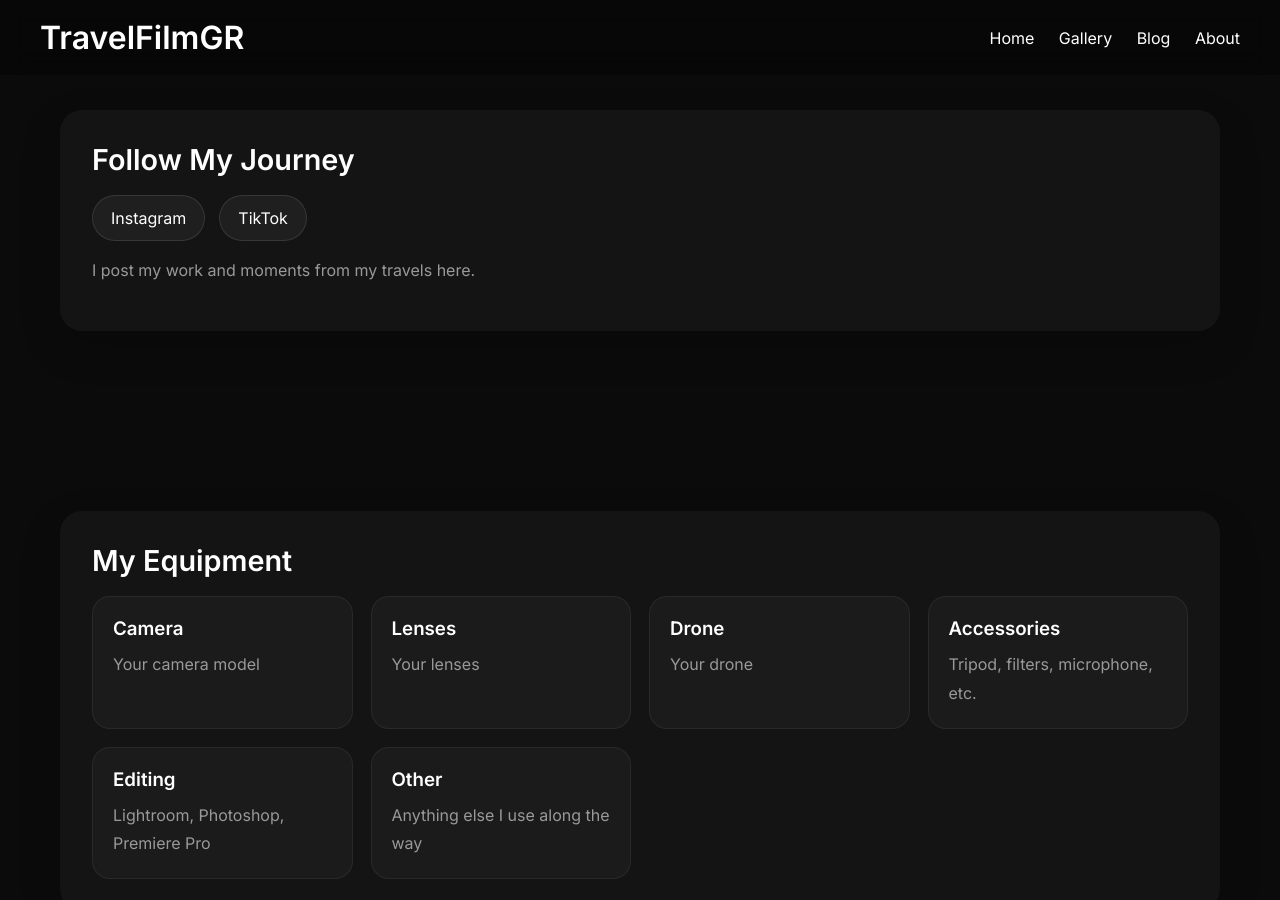
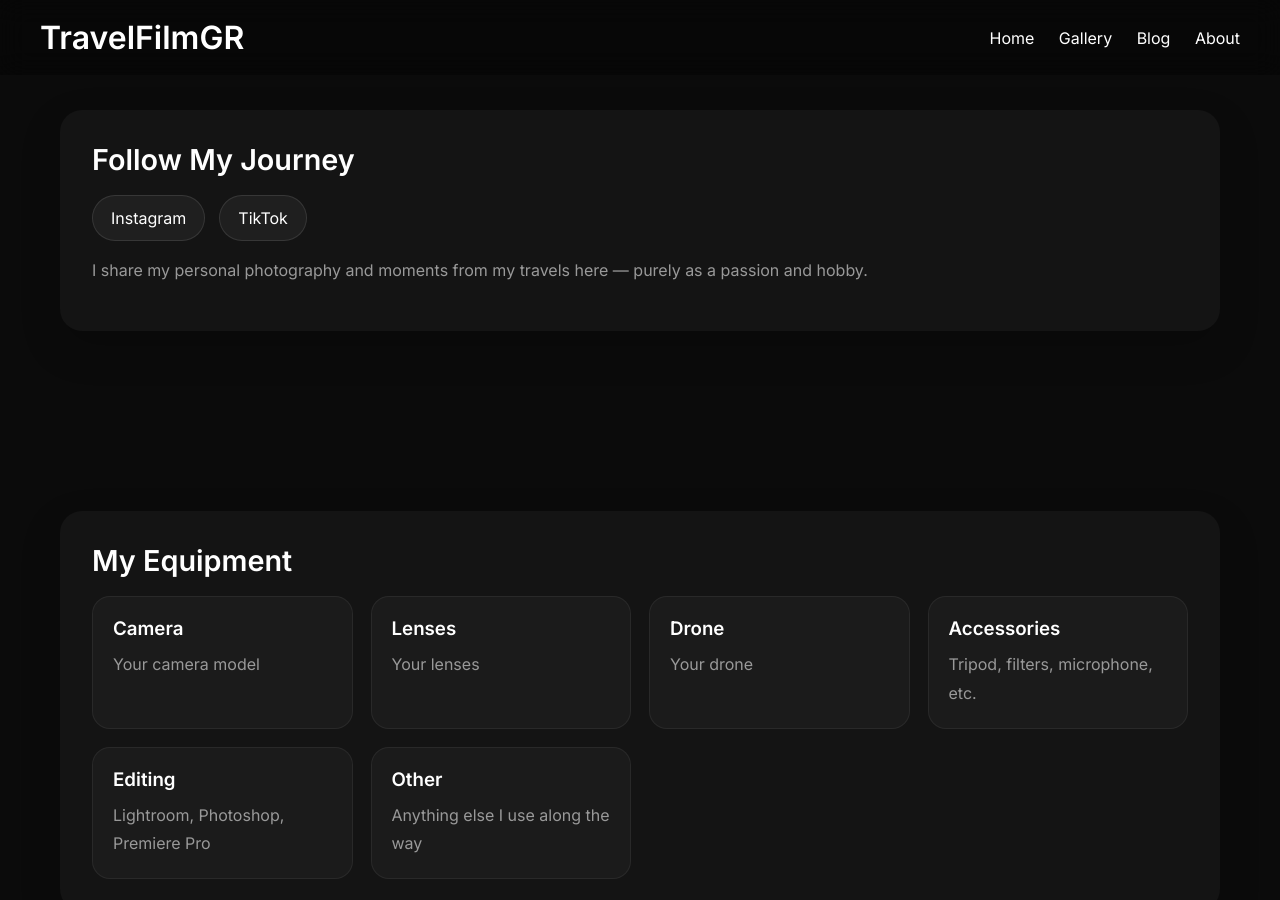
Before and after one commit to travelfilmgr/travelfilmgr.github.io, a Jekyll site: the page built from about.md, in a window 1280 px wide and 900 px high, scrolled down 929 px. Built offline with Jekyll 4.4.1, drawn with Linux system fonts in a browser that asks for light colours.

Commit message:
Revise description of personal photography and travels

```diff
--- a/about.md
+++ b/about.md
@@ -67,7 +67,7 @@ permalink: /about/
       </div>
 
       <p style="margin-top:15px; color:var(--muted);">
-        I post my work and moments from my travels here.
+        I share my personal photography and moments from my travels here — purely as a passion and hobby.
       </p>
 
     </div>
```
